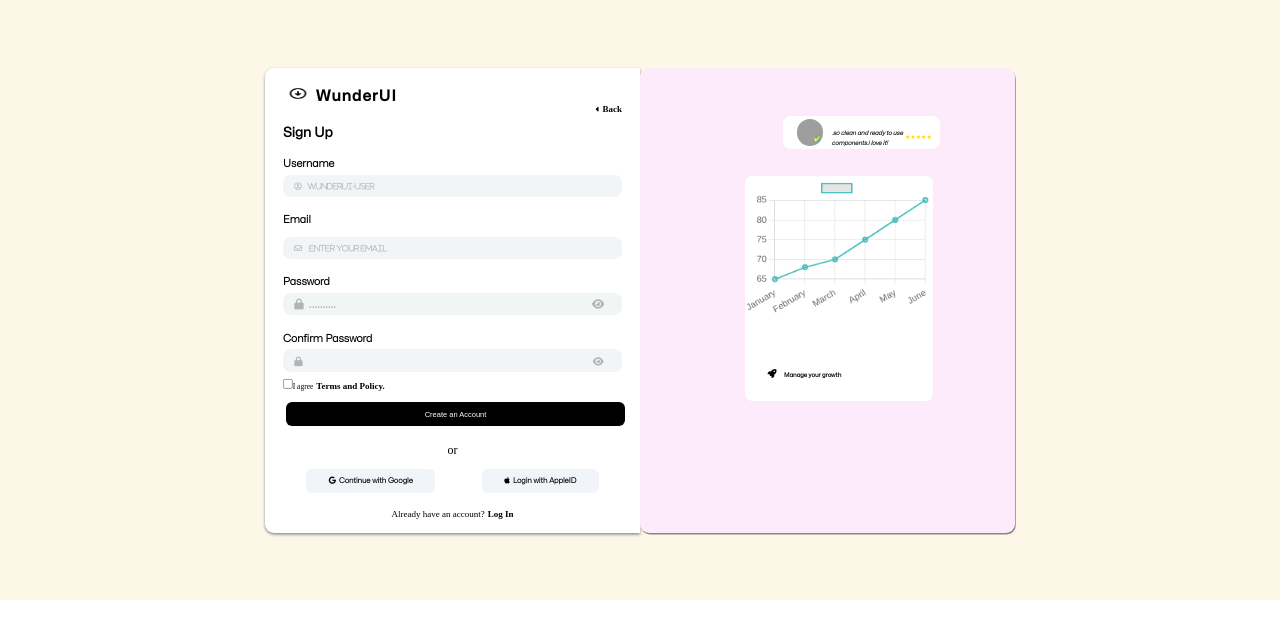
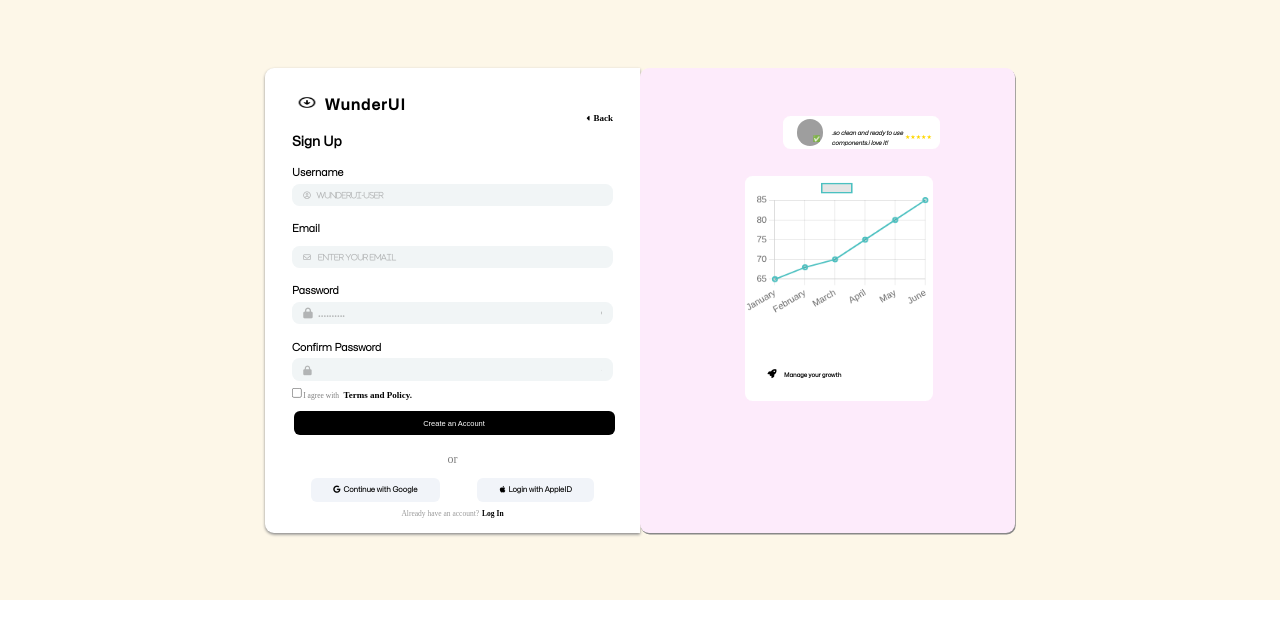
Before and after one commit to HariSunil/webpage, a plain HTML site: page index.html in a window 1280 px wide. Drawn offline with nearby package versions, Linux system fonts and the light colour scheme; grey boxes are pictures that could not be loaded; a web font is replaced by a local one.

Commit message:
updated opacity to agree and user account

```diff
--- a/index.html
+++ b/index.html
@@ -63,7 +63,7 @@
                           </div>
                           <div class="box">
                             <label>
-                                <input id="terms" type="checkbox" ><spam id="agree">I agree</spam> <a href="#"><b>Terms and Policy.</b></a>
+                                <input id="terms" type="checkbox" ><spam id="agree">I agree with</spam> <a href="#"><b>Terms and Policy.</b></a>
                             </label>
                           </div>
                            <div>
@@ -74,7 +74,7 @@
                                   <button type="submit" class="sm_btn"><span id="glg"><i class="fa-brands fa-google" style="font-size:10px"></i></span><span id="txt">Continue with Google</span></button>
                                   <button type="submit" class="sm_btn"><span id="apl"><i class="fa-brands fa-apple" style="font-size:10px"></i></span><span id="txt1">Login with AppleID</span></button>
                          </div>
-                         <div class="log">Already have an account? <a href="#"><b>Log In</b></a></div>
+                         <div class="log"><span id="acc">Already have an account?</span><a href="#"><b>Log In</b></a></div>
                     </form>
             </div>
             <div class="element chart">
--- a/style.css
+++ b/style.css
@@ -38,8 +38,7 @@ body{
     background-color: rgb(255,255,255);
     width:500px;
     height: 620px;
-    padding-inline: 24px;
-    padding-block: 24px;
+    padding:36px;
     border-top-left-radius: 12px;
     border-bottom-left-radius: 12px;
     box-shadow: 0px 2px 4px 0px #888888;
@@ -50,7 +49,7 @@ body{
 }
 #signform{
     font-family: 'regularfont';
-    font-weight: 600;
+    font-weight: 800;
     font-size: 18px;
 }
 .first-element{
@@ -114,12 +113,15 @@ p{
 .sm{
     display: flex;
     justify-content: space-around;
-    margin-bottom: 20px;
+    margin-bottom: 8px;
 }
 .log{
-    font-size: 12px;
+    font-size: 10px;
     display: flex;
     justify-content: center;
+}
+#acc{
+    opacity: 0.4;
 }
 .log a{
     text-decoration: none;
@@ -133,6 +135,7 @@ p{
 #or{
     display: flex;
     justify-content: center;
+    opacity: 0.5;
 }
 .btn{
     background-color: black;
@@ -144,7 +147,7 @@ p{
     text-decoration: none;
     font-size: 10px;
     cursor: pointer;
-    margin: 2px 4px;
+    margin: 2px;
     border-radius: 8px;
 }
 .btn:hover{
@@ -161,6 +164,10 @@ p{
     cursor: pointer;
     margin: 2px 4px;
     border-radius: 8px;
+}
+#agree{
+    opacity: 0.5;
+    padding-inline: 2px;
 }
 .sm_btn:hover{
     background: lightgrey;
```
